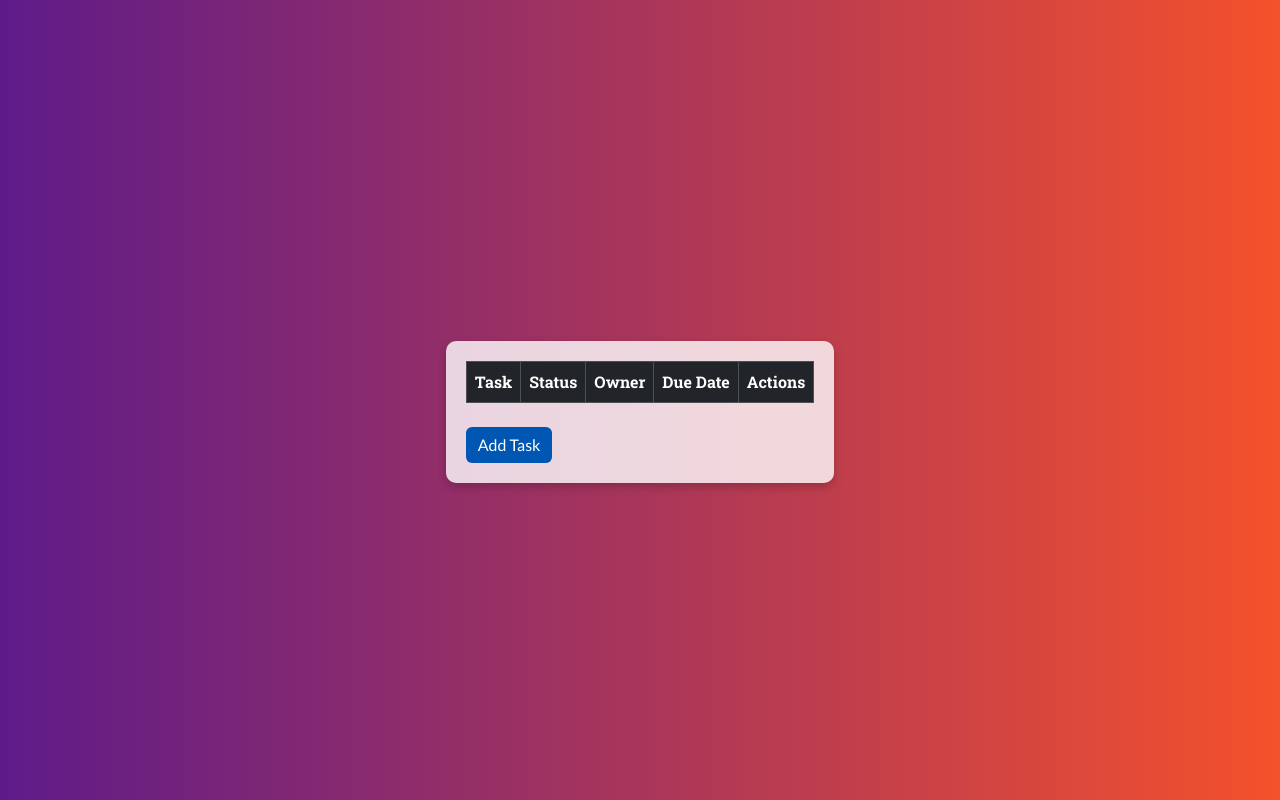
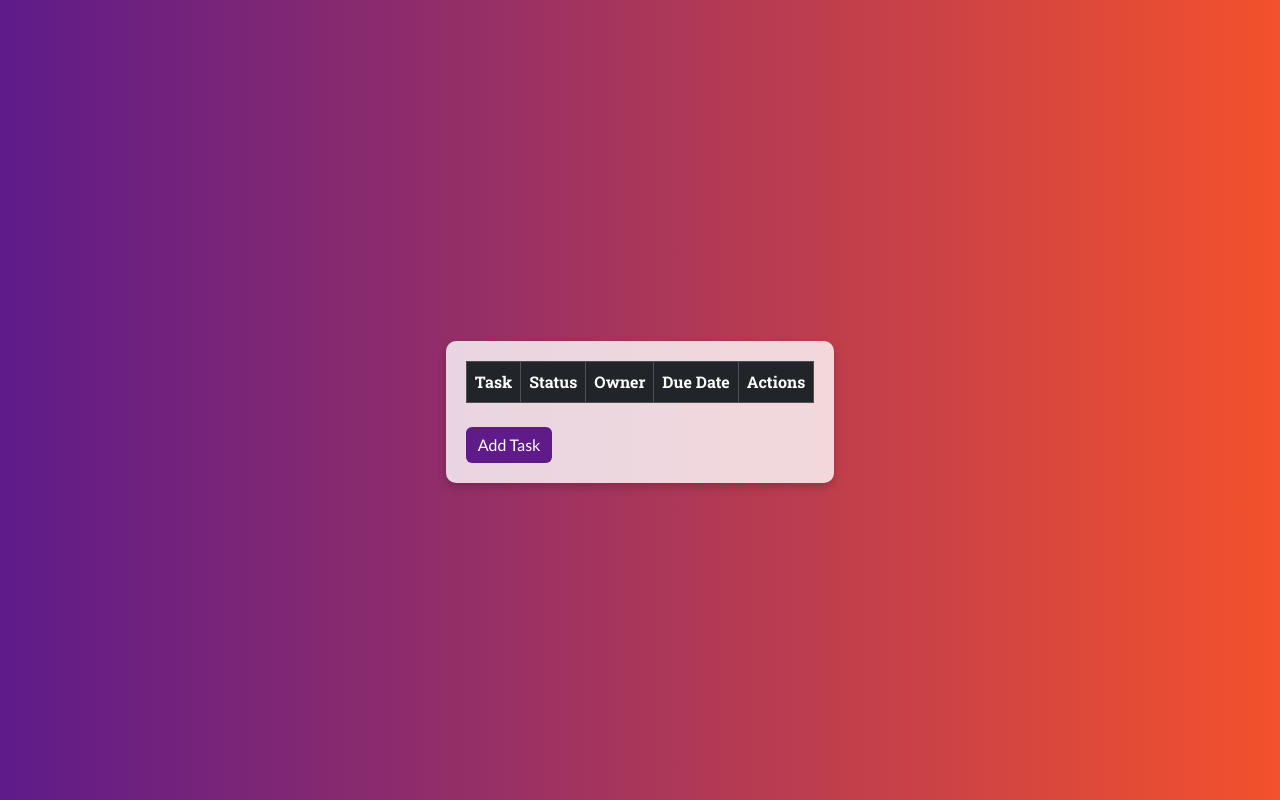
Before and after one commit to TiltedFaith/ToDoList, a React (Create React App) app: page / in a window 1280 px wide. In both pictures the pointer is over the button "Add Task". Built offline with nearby package versions, Linux system fonts and the light colour scheme.

Commit message:
Added button colors

```diff
--- a/src/styles/App.css
+++ b/src/styles/App.css
@@ -117,19 +117,19 @@ body {
 
 /* Ensure buttons stand out */
 .btn-primary {
-  background-color: #007bff;
+  background-color: #5E1B89;
   border: none;
 }
 
 .btn-primary:hover {
-  background-color: #0056b3;
+  background-color: #5E1B89;
 }
 
 .btn-danger {
-  background-color: #dc3545;
+  background-color: #f4512c;
   border: none;
 }
 
 .btn-danger:hover {
-  background-color: #a71d2a;
+  background-color: #f4512c;
 }
```
